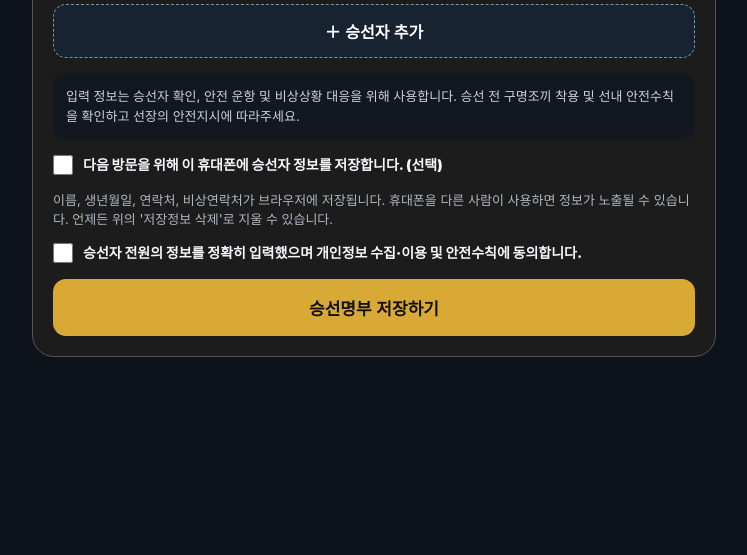
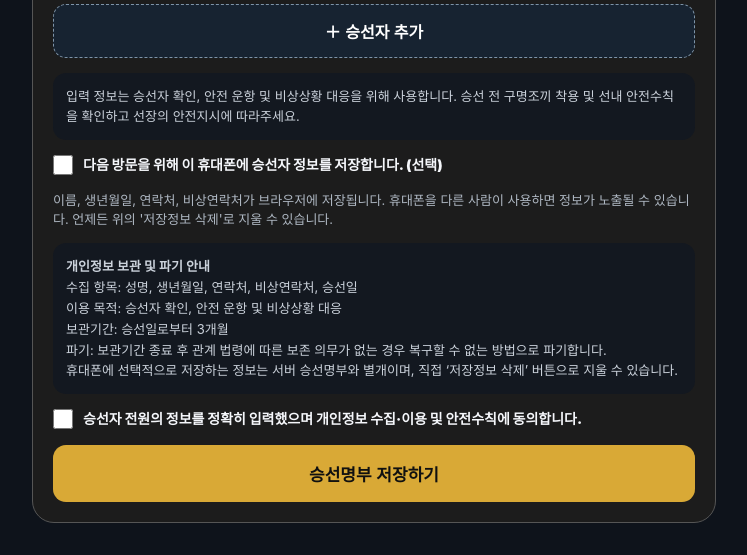
Before and after one commit to kimkyunghwan007/hunter-booking, a Flask app: page /passenger in a window 1280 px wide. Shown: the part 1070-1625 px from the top of the page, without its empty margins (266-1013 px from the left). Before the commit the page ends 1427 px from the top, so only its background shows below. Run offline with Flask 3, Linux system fonts and the light colour scheme; some libraries are stand-ins or nearby versions.

Commit message:
Update passenger.html with privacy notice
Added privacy notice regarding personal data collection and disposal.

```diff
--- a/templates/passenger.html
+++ b/templates/passenger.html
@@ -77,6 +77,7 @@ input[readonly]{background:#171b20;color:#d8e0e8}
 <div class="notice">입력 정보는 승선자 확인, 안전 운항 및 비상상황 대응을 위해 사용합니다. 승선 전 구명조끼 착용 및 선내 안전수칙을 확인하고 선장의 안전지시에 따라주세요.</div>
 <label class="agree"><input type="checkbox" id="saveLocally"><span>다음 방문을 위해 이 휴대폰에 승선자 정보를 저장합니다. (선택)</span></label>
 <div class="small">이름, 생년월일, 연락처, 비상연락처가 브라우저에 저장됩니다. 휴대폰을 다른 사람이 사용하면 정보가 노출될 수 있습니다. 언제든 위의 '저장정보 삭제'로 지울 수 있습니다.</div>
+<div class="notice"><strong>개인정보 보관 및 파기 안내</strong><div>수집 항목: 성명, 생년월일, 연락처, 비상연락처, 승선일<br>이용 목적: 승선자 확인, 안전 운항 및 비상상황 대응<br>보관기간: 승선일로부터 3개월<br>파기: 보관기간 종료 후 관계 법령에 따른 보존 의무가 없는 경우 복구할 수 없는 방법으로 파기합니다.<br>휴대폰에 선택적으로 저장하는 정보는 서버 승선명부와 별개이며, 직접 ‘저장정보 삭제’ 버튼으로 지울 수 있습니다.</div></div>
 <label class="agree"><input type="checkbox" name="agree" value="yes" required><span>승선자 전원의 정보를 정확히 입력했으며 개인정보 수집·이용 및 안전수칙에 동의합니다.</span></label>
 <button class="submit" id="submitBtn" type="submit">승선명부 저장하기</button>
 </div>
```
